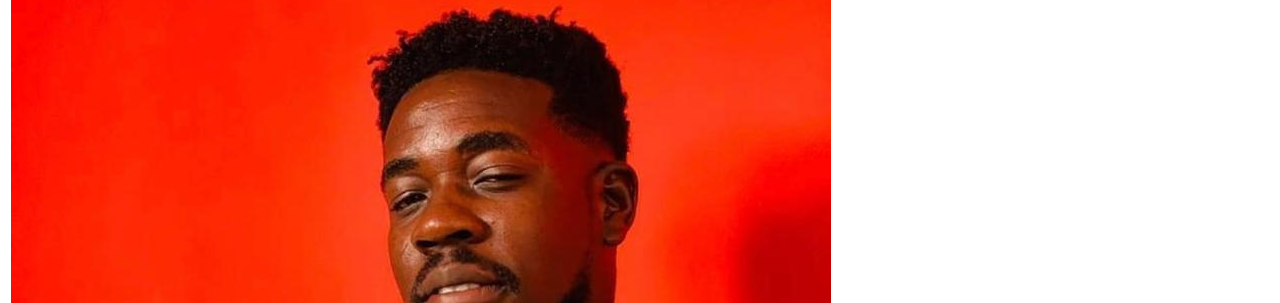
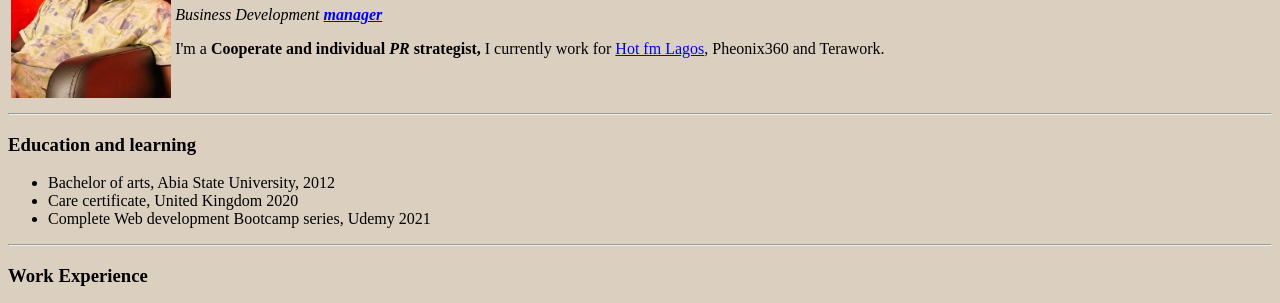
Before and after one commit to UcheSmith/cv, a plain HTML site: page index.html in a window 1280 px wide. Shown: the part 113-416 px from the top of the page. Drawn offline with Linux system fonts and the light colour scheme.

Commit message:
Add files via upload

```diff
--- a/index.html
+++ b/index.html
@@ -4,6 +4,19 @@
 <head>
   <meta charset="utf-8">
   <title>Uche Smith's personal site</title>
+<style>
+  body{background-color: #DBD0C0
+
+  }
+  hr {background-color:blue
+  }
+  img {
+    height:200px;
+  }
+
+</style>
+
+
 </head>
 
 <body>
```
